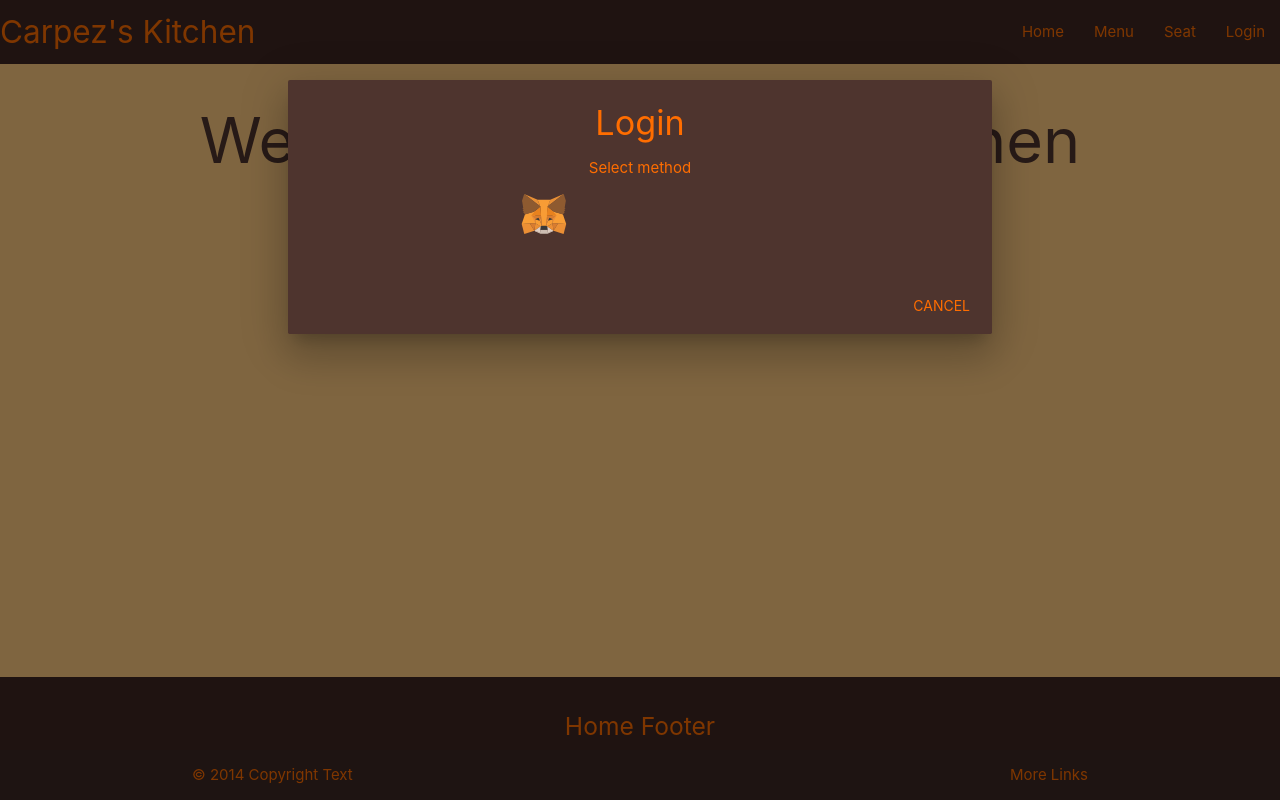
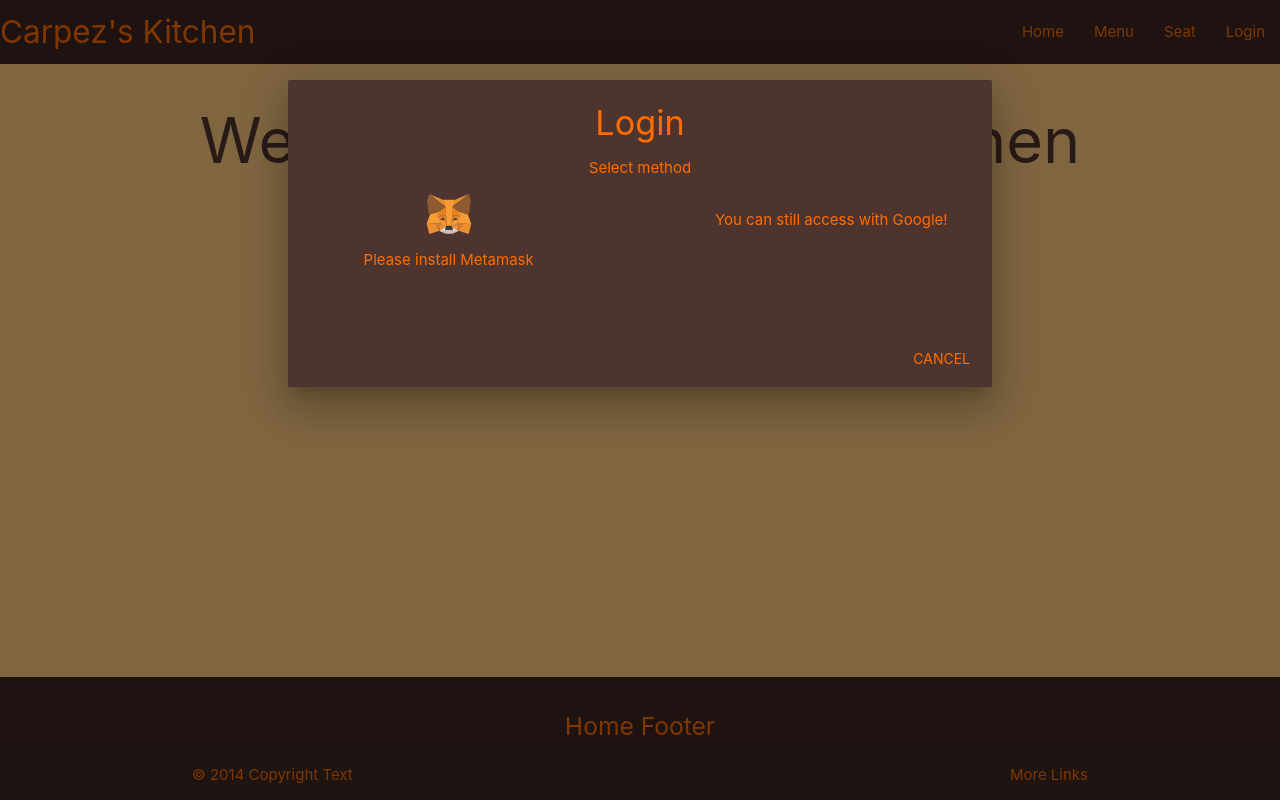
Before and after one commit to antoniobruchidev/mp3-restaurant-app, a Flask app: page / in a window 1280 px wide, after a click on "Login". Run offline with Flask 3, Linux system fonts and the light colour scheme; some libraries are stand-ins or nearby versions.

Commit message:
Feat: Add Metamask connection
Added ether.js import in base template, added functions to interface with metamask

```diff
--- a/kitchenmanager/static/css/style.css
+++ b/kitchenmanager/static/css/style.css
@@ -1,9 +1,17 @@
 body {
-    display: flex;
-    min-height: 100vh;
-    flex-direction: column;
-  }
+  display: flex;
+  min-height: 100vh;
+  flex-direction: column;
+}
 
 main {
   flex: 1 0 auto;
 }
+
+.col {
+  display: grid;
+}
+
+.g_id_signin, #metamask {
+  margin: 0 auto;
+}
--- a/kitchenmanager/static/js/script.js
+++ b/kitchenmanager/static/js/script.js
@@ -1,3 +1,6 @@
+window.walletAddress = null;
+let modalInstance;
+
 /**
  * Function to decode Google user credentials
  * @param {*} credential
@@ -15,9 +18,44 @@ const decodeJWT = (credential) => {
 function handleCredentialResponse(response) {
   const userCredential = decodeJWT(response.credential);
   console.log(userCredential.sub, userCredential.name, userCredential.email);
+  modalInstance.close()
+}
+
+/** Function to connect to metamask */
+const connectMetamask = async () => {
+  // A Web3Provider wraps a standard Web3 provider, which is
+  // what MetaMask injects as window.ethereum into each page
+  window.provider = new ethers.providers.Web3Provider(window.ethereum)
+
+  // MetaMask requires requesting permission to connect users accounts
+  const accounts = await provider.send("eth_requestAccounts", []);
+  const address =  await accounts[0];
+
+  // The MetaMask plugin also allows signing transactions to
+  // send ether and pay to change state within the blockchain.
+  // For this, you need the account signer...
+  const signer = provider.getSigner()
+  window.walletAddress = address;
+  modalInstance.close()
+}
+
+/**function to check if metamask in installed */
+const checkInstalled = () => {
+  if (typeof window.ethereum == 'undefined') {
+    $('#metamaskResponse').text('Please install Metamask');
+    $('#googleResponse').text("You can still access with Google!")
+    return false;
+  } else {
+    $('#metamaskResponse').text('Please connect wallet');
+    $('#googleResponse').text("You can always access with Google!")
+    document.getElementById("metamask").addEventListener("click", connectMetamask)
+    return true;
+  }
 }
 
 $(document).ready(function(){
     $('.sidenav').sidenav();
     $('.modal').modal();
+    modalInstance = M.Modal.getInstance($('#login-modal'));
+    checkInstalled()
   });
--- a/kitchenmanager/templates/base.html
+++ b/kitchenmanager/templates/base.html
@@ -11,6 +11,9 @@
 
         <!-- Google sign in-->
         <script src="https://accounts.google.com/gsi/client" async defer></script>
+
+        <!-- Ethers.js-->
+        <script src="https://cdn.ethers.io/lib/ethers-5.2.umd.min.js" type="application/javascript"></script>
 
         <title>Carpez's Kitchen</title>
     </head>
@@ -77,7 +80,8 @@
                     <p class="center-align">Select method</p>
                     <div class="row">
                         <div class="col s5">
-                            <img src="{{ url_for('static', filename='images/metamask.svg') }}" class="right" alt="Metamask sign in">
+                            <img src="{{ url_for('static', filename='images/metamask.svg') }}" alt="Metamask sign in" id="metamask">
+                            <p id="metamaskResponse" class="center-align"></p>
                         </div>
 
                         <!-- Google Sign in -->
@@ -97,6 +101,7 @@
                                 data-text="continue_with"
                                 data-size="large">
                             </div>
+                            <p id="googleResponse" class="center-align"></p>
                         </div>
                     </div>
                 </div>
```
